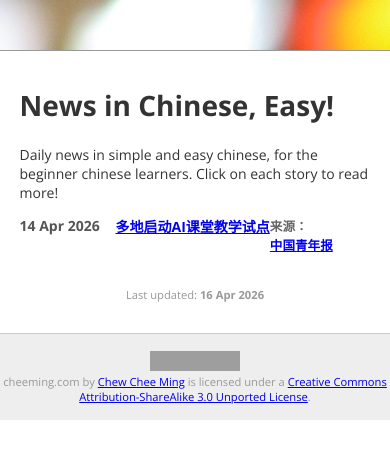
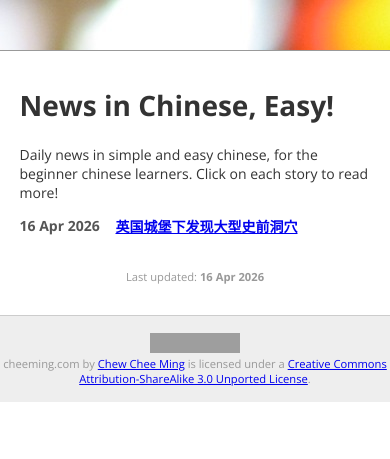
Before and after one commit to cheeming/www.cheeming.com, a Jekyll site: the page built from cheeming.com-jekyll/nice/index.html, in a window 390 px wide, cut to the strip 0-459 px from the top of the page. Built offline with Jekyll 4.4.1, drawn with Linux system fonts in a browser that asks for light colours; grey boxes are pictures that could not be loaded.

Commit message:
Add a new post using agent skill

```diff
--- a/cheeming.com-jekyll/_config.yml
+++ b/cheeming.com-jekyll/_config.yml
@@ -1,4 +1,4 @@
-exclude: ["*.txt", "README.md", "Makefile", "shell.nix", "AGENTS.md"]
+exclude: ["*.txt", "README.md", "Makefile", "shell.nix", "AGENTS.md", "_nice/TEMPLATE.md"]
 include: ["robots.txt"]
 
 collections:
--- a/cheeming.com-jekyll/_layouts/default.html
+++ b/cheeming.com-jekyll/_layouts/default.html
@@ -11,7 +11,7 @@
 <link rel="preconnect" href="https://fonts.gstatic.com" crossorigin>
 <link href="https://fonts.googleapis.com/css2?family=Open+Sans:ital,wght@0,300..800;1,300..800&family=Roboto:ital,wght@0,100;0,300;0,400;0,500;0,700;0,900;1,100;1,300;1,400;1,500;1,700;1,900&display=swap" rel="stylesheet">
 
-<link href="/css/base.20260119.css" rel="stylesheet" type="text/css" />
+<link href="/css/base.20260416.css" rel="stylesheet" type="text/css" />
 
 <!-- lightbox -->
 <link href="/css/luminous-basic.min.css" rel="stylesheet" type="text/css" />
--- a/cheeming.com-jekyll/_nice/2026-04-14-ai-classroom-pilot.md
+++ /dev/null
@@ -1,55 +0,0 @@
----
-layout: nice_post
-title: "多地启动AI课堂教学试点"
-date: 2026-04-14
-lang: zh
-source_name: "中国青年报"
-source_url: "https://www.cyol.com/"
----
-<p>
-    <ruby>近期<rt>jìn qī</rt></ruby>，
-    <ruby>多地<rt>duō dì</rt></ruby>
-    <ruby>中小学<rt>zhōng xiǎo xué</rt></ruby>
-    <ruby>启动<rt>qǐ dòng</rt></ruby>了
-    <ruby>AI课堂教学试点项目<rt>AI kè táng jiào xué shì diǎn xiàng mù</rt></ruby>。
-</p>
-
-<p>
-    <ruby>学校<rt>xué xiào</rt></ruby>
-    <ruby>主要<rt>zhǔ yào</rt></ruby>把
-    <ruby>AI工具<rt>AI gōng jù</rt></ruby>
-    <ruby>用于<rt>yòng yú</rt></ruby>
-    <ruby>个性化练习<rt>gè xìng huà liàn xí</rt></ruby>、
-    <ruby>作业反馈<rt>zuò yè fǎn kuì</rt></ruby>和
-    <ruby>课堂互动<rt>kè táng hù dòng</rt></ruby>，
-    <ruby>不替代<rt>bù tì dài</rt></ruby>
-    <ruby>老师<rt>lǎo shī</rt></ruby>的
-    <ruby>核心教学角色<rt>hé xīn jiào xué jué sè</rt></ruby>。
-</p>
-
-<p>
-    <ruby>教育部门<rt>jiào yù bù mén</rt></ruby>
-    <ruby>强调<rt>qiáng diào</rt></ruby>，
-    <ruby>试点<rt>shì diǎn</rt></ruby>将
-    <ruby>重点关注<rt>zhòng diǎn guān zhù</rt></ruby>
-    <ruby>数据安全<rt>shù jù ān quán</rt></ruby>、
-    <ruby>学生隐私<rt>xué shēng yǐn sī</rt></ruby>和
-    <ruby>使用边界<rt>shǐ yòng biān jiè</rt></ruby>。
-</p>
-
-<p>
-    <ruby>下一阶段<rt>xià yī jiē duàn</rt></ruby>会
-    <ruby>根据<rt>gēn jù</rt></ruby>
-    <ruby>试点效果<rt>shì diǎn xiào guǒ</rt></ruby>，
-    <ruby>逐步<rt>zhú bù</rt></ruby>
-    <ruby>形成<rt>xíng chéng</rt></ruby>
-    <ruby>可复制<rt>kě fù zhì</rt></ruby>的
-    <ruby>教学实践方案<rt>jiào xué shí jiàn fāng àn</rt></ruby>。
-</p>
-
-<p>
-    <ruby>关键词<rt>guān jiàn cí</rt></ruby>：
-    <ruby>AI教育<rt>AI jiào yù</rt></ruby>、
-    <ruby>课堂试点<rt>kè táng shì diǎn</rt></ruby>、
-    <ruby>数据安全<rt>shù jù ān quán</rt></ruby>
-</p>
--- /dev/null
+++ b/cheeming.com-jekyll/_nice/2026-04-16-pembroke-cave-discovery.md
@@ -0,0 +1,51 @@
+---
+layout: nice_post
+title: "英国城堡下发现大型史前洞穴"
+date: 2026-04-16
+lang: zh
+source_name: "BBC News"
+source_url: "https://www.bbc.com/news/articles/c8ejjw7377jo?at_medium=RSS&at_campaign=rss"
+published: true
+---
+
+<p>
+    <ruby>英国<rt>yīng guó</rt></ruby>
+    <ruby>威尔士<rt>wēi ěr shì</rt></ruby>
+    <ruby>彭布罗克城堡<rt>péng bù luó kè chéng bǎo</rt></ruby>
+    <ruby>地下<rt>dì xià</rt></ruby>
+    <ruby>发现<rt>fā xiàn</rt></ruby>了
+    <ruby>大型洞穴<rt>dà xíng dòng xué</rt></ruby>。
+</p>
+
+<p>
+    <ruby>考古团队<rt>kǎo gǔ tuán duì</rt></ruby>
+    <ruby>在小规模发掘中<rt>zài xiǎo guī mó fā jué zhōng</rt></ruby>
+    <ruby>找到<rt>zhǎo dào</rt></ruby>
+    <ruby>石器<rt>shí qì</rt></ruby>和
+    <ruby>河马骨骼<rt>hé mǎ gǔ gé</rt></ruby>，
+    <ruby>年代约十二万年<rt>nián dài yuē shí èr wàn nián</rt></ruby>。
+</p>
+
+<p>
+    <ruby>研究人员<rt>yán jiū rén yuán</rt></ruby>
+    <ruby>表示<rt>biǎo shì</rt></ruby>，
+    <ruby>这个地点<rt>zhè gè dì diǎn</rt></ruby>
+    <ruby>可能记录<rt>kě néng jì lù</rt></ruby>
+    <ruby>十万年以上<rt>shí wàn nián yǐ shàng</rt></ruby>的
+    <ruby>人类活动<rt>rén lèi huó dòng</rt></ruby>。
+</p>
+
+<p>
+    <ruby>阿伯丁大学<rt>ā bó dīng dà xué</rt></ruby>
+    <ruby>将从五月底开始<rt>jiāng cóng wǔ yuè dǐ kāi shǐ</rt></ruby>
+    <ruby>进行五年发掘<rt>jìn xíng wǔ nián fā jué</rt></ruby>，
+    <ruby>希望进一步了解<rt>xī wàng jìn yī bù liǎo jiě</rt></ruby>
+    <ruby>英国早期历史<rt>yīng guó zǎo qī lì shǐ</rt></ruby>。
+</p>
+
+<p>
+    <ruby>关键词<rt>guān jiàn cí</rt></ruby>：
+    <ruby>洞穴考古<rt>dòng xué kǎo gǔ</rt></ruby>、
+    <ruby>史前人类<rt>shǐ qián rén lèi</rt></ruby>、
+    <ruby>城堡遗址<rt>chéng bǎo yí zhǐ</rt></ruby>
+</p>
--- /dev/null
+++ b/cheeming.com-jekyll/css/base.20260416.css
@@ -0,0 +1,192 @@
+body {
+    font-family: "Open Sans", sans-serif;
+    font-size: 14px;
+    color: #333333;
+    background-image: url(/images/bg1.jpg);
+    background-repeat: repeat-x;
+    margin: 50px 0px 0px 0px;
+    border-top: 1px solid #999999;
+    width: 100%;
+}
+
+h1, h2, h3 {
+    line-height: 1.5em;
+}
+
+code {
+    font-family: 'Droid Sans Mono', monospace;
+}
+
+.content {
+    width: 60%;
+    margin: 0px auto;
+    padding: 1em;
+}
+
+@media (max-width: 1024px) {
+    .content {
+        width: 80%;
+        margin: 0px auto;
+        padding: 1em;
+    }
+}
+
+@media (max-width: 450px) {
+    .content {
+        width: 90%;
+        margin: 0px auto;
+        padding: 1em;
+    }
+}
+
+.posts {
+    padding-left: 2em;
+}
+
+.posts li {
+    font-weight: bold;
+    list-style-type: none;
+    margin-top: 1em;
+}
+.posts li .time {
+    color: #555555;
+}
+.posts li .time,
+.posts li a {
+    display: block;
+    float: left;
+}
+
+.posts li .time {
+    width: 96px;
+}
+
+p.online_services {
+    margin-top: 2.2em;
+}
+
+ul.online_services li {
+    margin-top: 0.5em;
+}
+
+.navigation {
+    font-size: 0.8em;
+    margin-bottom: 1em;
+}
+
+.post .time {
+    font-weight: bold;
+    color: #999999;
+}
+
+.post img {
+    padding: 2px;
+    border: 1px solid #999999;
+    margin: 2px;
+}
+
+.post img.noborder {
+    border: none;
+}
+
+.post iframe {
+    width: 100%;
+    height: 600px;
+}
+
+.footer {
+    border-top: 1px solid #cccccc;
+    margin: 0 auto;
+    padding: 1.5em 0em;
+    background-color: #eeeeee;
+    color: #999999;
+    text-align: center;
+    font-size: 0.8em;
+}
+.updated_time {
+    padding: 0.5em 0em;
+    margin: 0 auto;
+    text-align: center;
+    font-size: 0.8em;
+    color: #999999;
+}
+.updated_time .time {
+    font-weight: bold;
+}
+.footer p {
+    margin: 0;
+    border: 0;
+    padding: 0;
+}
+
+.lowlight {
+    color: #666666;
+}
+.flights {
+    font-family: 'Droid Sans Mono', monospace;
+}
+
+blockquote {
+    margin: 1em 0;
+    padding: 0.5em 2em;
+    border-left: 2px solid #999999;
+    background-color: #eeeeee;
+}
+
+.language-switch {
+    text-align: right;
+    margin-bottom: 20px;
+    font-size: 14px;
+}
+
+.language-switch a {
+    text-decoration: none;
+    color: #666;
+}
+
+.language-switch a.active {
+    color: #000;
+    font-weight: bold;
+}
+
+.nice-header {
+    margin-bottom: 1.5em;
+}
+
+.nice-posts {
+    padding-left: 0;
+}
+
+.nice-posts li {
+    margin-bottom: 1.2em;
+}
+
+.nice-source {
+    color: #666666;
+    font-size: 0.9em;
+}
+
+.nice-post p {
+    line-height: 1.7em;
+}
+
+.nice-post ruby {
+    font-size: 2em;
+    ruby-position: under;
+}
+
+.nice-post rt {
+    color: #666666;
+    font-size: 0.7em;
+    line-height: 1.2;
+}
+
+@media (max-width: 460px) {
+    .lum-lightbox .lum-lightbox-inner img {
+        max-width: 100vw;
+        max-height: 100vh;
+        width: auto;
+        height: auto;
+        object-fit: contain;
+    }
+}
--- a/cheeming.com-jekyll/nice/index.html
+++ b/cheeming.com-jekyll/nice/index.html
@@ -13,7 +13,6 @@
     <li>
         <span class="time">{{ post.date | date_to_string }}</span>
         <a href="{{ post.url }}">{{ post.title }}</a>
-        <div class="nice-source">来源：<a href="{{ post.source_url }}">{{ post.source_name }}</a></div>
         <div style="clear:both;"></div>
     </li>
     {% endif %}
```
Also changed, not shown: cheeming.com-jekyll/AGENTS.md (+4 -1 lines), cheeming.com-jekyll/_nice/TEMPLATE.md (added, +46 -0 lines), cheeming.com-jekyll/.agents/skills/add-nice-post/SKILL.md (added).
